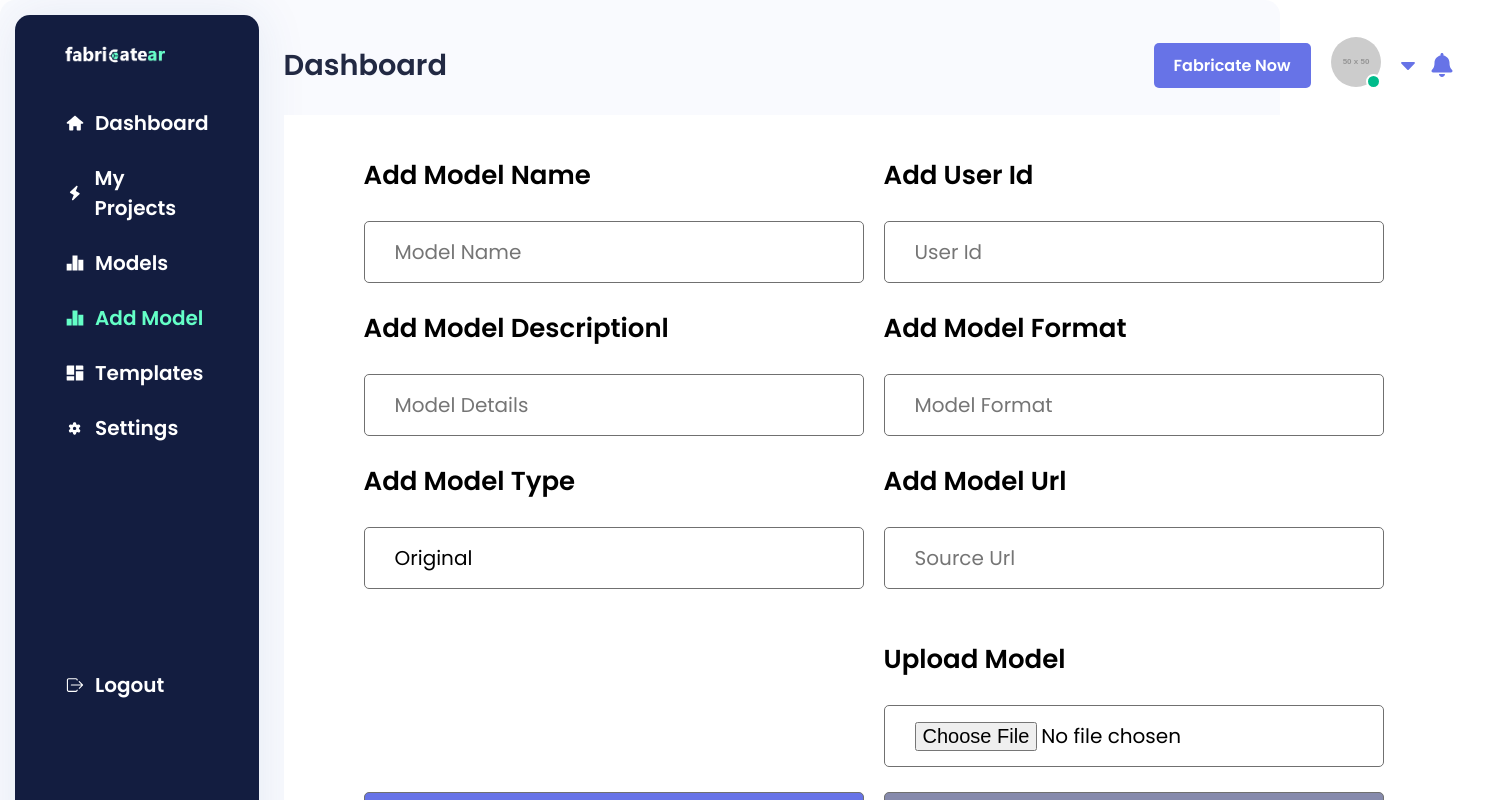
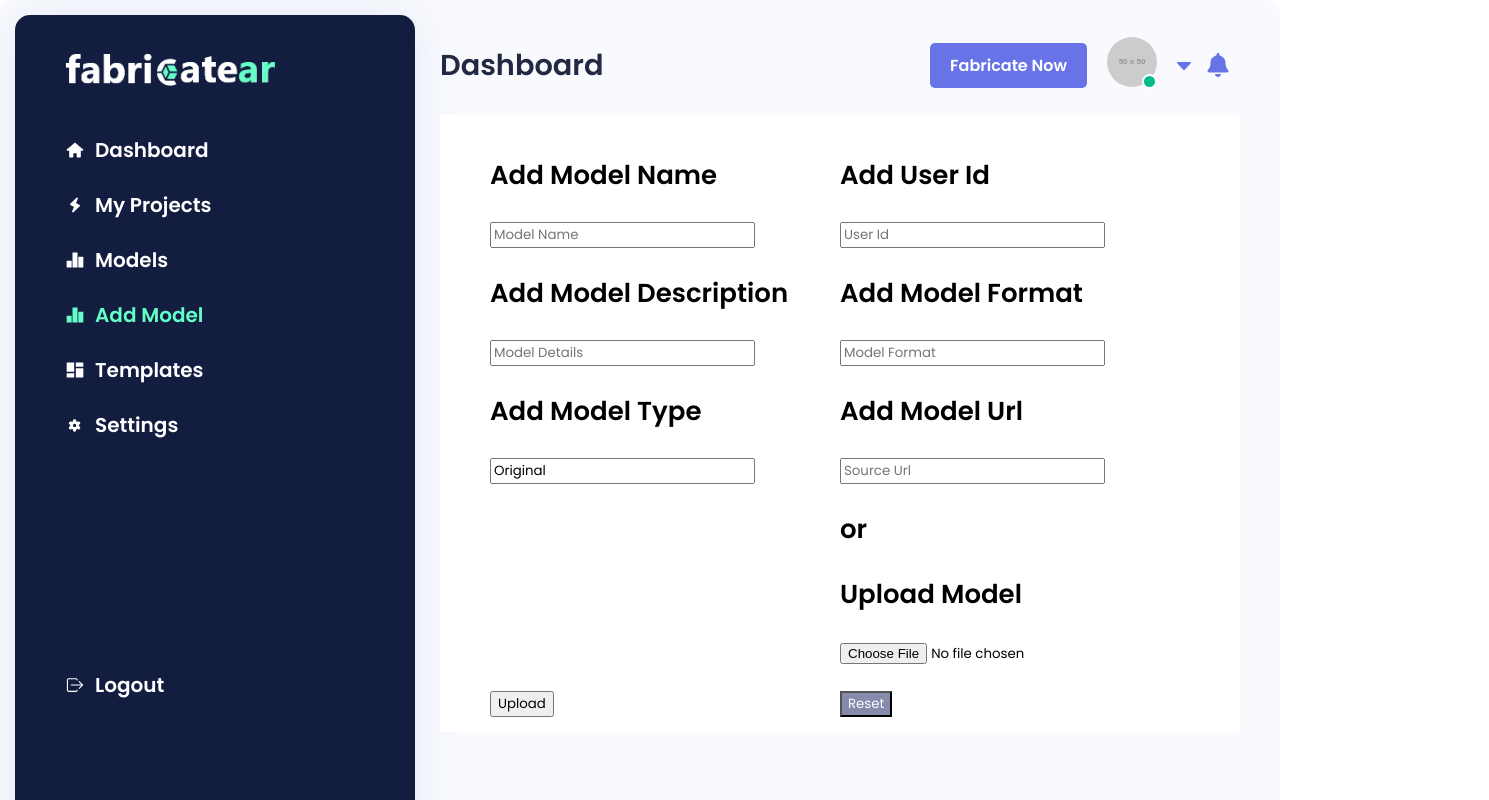
Before and after one commit to saifmaamun/test, a React (Create React App) app: page /addmodel in a window 1280 px wide. Shown: the top 800 px of the page, 1489 px wide, since content can reach past the window. Built offline with nearby package versions, Linux system fonts and the light colour scheme; no server answers.

Commit message:
model uploaded

```diff
--- a/src/Dashboard/pages/AddModel/AddModel.js
+++ b/src/Dashboard/pages/AddModel/AddModel.js
@@ -9,31 +9,63 @@ import "./AddModel.css"
 
 const AddModel = () => {
     const { serverUrl, user } = useAuth()
+    const history = useHistory();
     console.log(user)
-    const { register, handleSubmit, reset } = useForm();
-    const history = useHistory();
+    const [ Model_Name, setModel_Name ] = useState("");
+    const [ description, setDescription ] = useState("");
+    const [ Type, setType ] = useState("");
+    const [ User_Id, setUser_Id ] = useState("");
+    const [ Format, setFormat ] = useState("");
+    const [ Resource_Url, setResource_Url ] = useState("");
+    const [ modelFile, setModelFile ] = useState({});
 
-    const onSubmit = data => {
-        console.log(data)
-        axios.post(`${serverUrl}/models/create`, data)
-            .then(res => {
-                console.log(res)
-                if (res.data.insertedId) {
-                    console.log("added", data)
-                }
-            })
-        alert('Added Successfully')
-        reset()
-        history.push("/createprojects")
+    const handleModelName = (e) =>{
+        setModel_Name(e.target.value)
     }
+    const handleModelDetails = (e) =>{
+        setDescription(e.target.value)
+    }
+    const handleModelType = (e) =>{
+        setType(e.target.value)
+    }
+    const handleUserId = (e) =>{
+        setUser_Id(e.target.value)
+    }
+    const handleModelFormat = (e) =>{
+        setFormat(e.target.value)
+    }
+    const handleModelUrl = (e) =>{
+        setResource_Url(e.target.value)
+    }
+
+
+
     const handleFile = (e) => {
         let files = e.target.files
         let reader = new FileReader();
         reader.readAsDataURL(files[0])
         reader.onload = (e) => {
-            const fileData = e.target.result
-            console.log(fileData)
+           const fileData = { file: e.target.result }
+            console.log(typeof (fileData), fileData)
+            setModelFile(fileData)
         }
+    }
+
+    console.log(modelFile)
+
+    const handleSubmit = (e) => {
+        e.preventDefault()
+        const data = { Model_Name, description, Type, User_Id, Format, Resource_Url, modelFile}
+        console.log(data);
+        axios.post(`${serverUrl}/models/create`, data)
+        .then(res => {
+            console.log(res)
+            if (res.data.insertedId) {
+                console.log("added", data)
+            }
+        })
+    alert('Added Successfully')
+    history.push("/createprojects")
     }
 
     return (
@@ -55,37 +87,39 @@ const AddModel = () => {
                         <h4>Or</h4>
                     </div>
                 </Form> */}
-                <Form onSubmit={handleSubmit(onSubmit)}>
+                <form >
                     <div>
 
                         <div className="row">
                             <div className="column">
 
                                 <h3>Add Model Name</h3>
-                                <input {...register("Model_Name", { required: true })} placeholder='Model Name' /> <br />
-                                <h3>Add Model Descriptionl</h3>
-                                <input {...register("description", { required: true })} placeholder='Model Details' /><br />
+                                <input onBlur={handleModelName} type="text" placeholder='Model Name' /> <br />
+                                <h3>Add Model Description</h3>
+                                <input onBlur={handleModelDetails} type="text" placeholder='Model Details' /><br />
                                 <h3>Add Model Type</h3>
-                                <input {...register("Type")} defaultValue="Original" /><br />
+                                <input onBlur={handleModelType} defaultValue="Original" /><br />
                             </div>
                             <div className="column">
 
                                 <h3>Add User Id</h3>
-                                <input {...register("User_Id", { required: true })} placeholder='User Id' defaultValue={user.uid} /><br />
+                                <input onBlur={handleUserId} type="text" placeholder='User Id' defaultValue={user.uid} /><br />
                                 <h3>Add Model Format</h3>
-                                <input {...register("Format", { required: true })} placeholder='Model Format' /><br />
+                                <input onBlur={handleModelFormat} placeholder='Model Format' /><br />
                                 <h3>Add Model Url</h3>
-                                <input type="url" {...register("Resource_Url", { required: true })} placeholder='Source Url' /><br />
-                                <br />
+                                <input onBlur={handleModelUrl} type="url" placeholder='Source Url' /><br />
+                                <h3>or</h3>
                                 <h3>Upload Model</h3>
-                                <input type="file" onChange={(e)=>handleFile(e)} name="file" placeholder='Model File' /><br />
+                                <input type="file" onChange={handleFile} name="file" placeholder='Model File' /><br />
                                 <br />
                             </div>
                         </div>
                         <div className="row">
                             <div className="column">
+                                <button onClick={handleSubmit}>
 
-                                <input className="submitButton" type="submit" /><br />
+                                Upload
+                                </button>
 </div>
                             <div className="column">
 
@@ -93,7 +127,7 @@ const AddModel = () => {
 </div>
                         </div>
                     </div>
-                </Form>
+                </form>
 
 
             </ModelAddForm>
@@ -102,3 +136,78 @@ const AddModel = () => {
 };
 
 export default AddModel;
+
+
+
+
+
+
+
+
+
+
+
+
+
+
+
+
+// const { register, handleSubmit, reset } = useForm();
+// const history = useHistory();
+
+// const onSubmit = data => {
+//     console.log(data)
+//     axios.post(`${serverUrl}/models/create`, data)
+//         .then(res => {
+//             console.log(res)
+//             if (res.data.insertedId) {
+//                 console.log("added", data)
+//             }
+//         })
+//     alert('Added Successfully')
+//     reset()
+//     history.push("/createprojects")
+// }
+
+
+
+
+// <Form onSubmit={handleSubmit(onSubmit)}>
+//     <div>
+
+//         <div className="row">
+//             <div className="column">
+
+//                 <h3>Add Model Name</h3>
+//                 <input {...register("Model_Name", { required: true })} placeholder='Model Name' /> <br />
+//                 <h3>Add Model Descriptionl</h3>
+//                 <input {...register("description", { required: true })} placeholder='Model Details' /><br />
+//                 <h3>Add Model Type</h3>
+//                 <input {...register("Type")} defaultValue="Original" /><br />
+//             </div>
+//             <div className="column">
+
+//                 <h3>Add User Id</h3>
+//                 <input {...register("User_Id", { required: true })} placeholder='User Id' defaultValue={user.uid} /><br />
+//                 <h3>Add Model Format</h3>
+//                 <input {...register("Format", { required: true })} placeholder='Model Format' /><br />
+//                 <h3>Add Model Url</h3>
+//                 <input type="url" {...register("Resource_Url", { required: true })} placeholder='Source Url' /><br />
+//                 <br />
+//                 <h3>Upload Model</h3>
+//                 <input type="file" onChange={(e) => handleFile(e)} name="file" placeholder='Model File' /><br />
+//                 <br />
+//             </div>
+//         </div>
+//         <div className="row">
+//             <div className="column">
+
+//                 <input className="submitButton" type="submit" /><br />
+//             </div>
+//             <div className="column">
+
+//                 <input className="resetButton" type="reset" /><br />
+//             </div>
+//         </div>
+//     </div>
+// </Form>
--- a/src/Dashboard/pages/CreateProjects/CreateProjects.js
+++ b/src/Dashboard/pages/CreateProjects/CreateProjects.js
@@ -36,7 +36,10 @@ const CreateProjects = () => {
         fetch(`${serverUrl}/models/getAll`)
             .then(res => res.json())
             // .then(data => console.log(data))
-            .then(data => setModels(data))
+            .then(data => {
+                const added = data.filter(items => items.User_Id === user.uid)
+                setModels(added)
+            })
     }, [])
     // const [user, setUser] = useState("");
     const [project, setProject] = useState("");
--- a/src/Dashboard/pages/EditProject/EditProject.js
+++ b/src/Dashboard/pages/EditProject/EditProject.js
@@ -45,7 +45,6 @@ const EditProject = () => {
             .then(res => res.json())
             .then(data => console.log(data))
     }, [])
-    console.log(url,user)
 
     const generate = () => {
         // "/publishProject/:user/:project/:format"
--- a/src/Dashboard/pages/Projects/Projects.js
+++ b/src/Dashboard/pages/Projects/Projects.js
@@ -23,12 +23,12 @@ const Projects = () => {
   useEffect(() => {
     fetch(`${serverUrl}/projects/getAll`)
       .then(res => res.json())
-      // .then(data => console.log(data))
+      // .then(data => setProjects(data.reverse()))
 
 
       .then(data => {
         const added = data.filter(items => items.User_Id === user.uid)
-        setProjects(added)
+        setProjects(added.reverse())
       })
     }, [projects])
 
```
